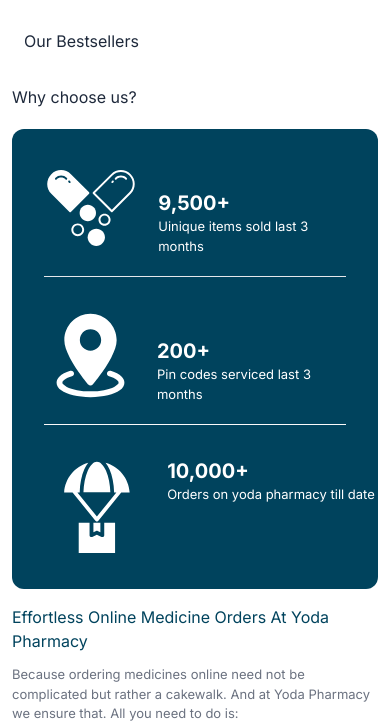
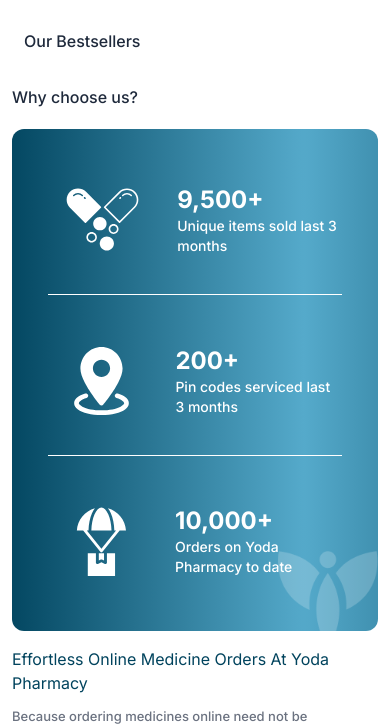
Before and after one commit to anildeveloper26/YODA_PHARMACY_CLONE, a plain HTML site: page index.html in a window 390 px wide. Shown: the part 1841-2569 px from the top of the page. Drawn offline with nearby package versions, Linux system fonts and the light colour scheme.

Commit message:
the card has been fixed

```diff
--- a/globalfont.css
+++ b/globalfont.css
@@ -12,9 +12,37 @@
 .sidebar.open {
   transform: translateX(0);
 }
+
 * {
   font-family: "Inter", serif;
   font-optical-sizing: auto;
-    font-weight: 400;
+  font-weight: 500;
   font-style: normal;
 }
+
+.why_choose_us_top_styling {
+  background: hsla(0, 0%, 100%, .1);
+  display: block;
+  width: 250px;
+  height: 250px;
+  border-radius: 50%;
+  position: absolute;
+  bottom: 105px;
+  left: -160px;
+}
+.why_choose_us{
+  z-index: -10;
+  position: relative;
+}
+.why_choose_us:after {
+  content: "";
+  background: url(/assets/logo-shape.png);
+  background-size: contain;
+  width: 100px;
+  height: 100px;
+  position: absolute;
+  bottom: -20px;
+  right: 0;
+  opacity: .2;
+
+}
--- a/index.html
+++ b/index.html
@@ -810,73 +810,143 @@
       </section>
       <!-- Deals of the day section -->
       <section class="ml-3 flex flex-col gap-8">
-        <h1 class="text-slate-800">Deals of the Day</h1>
-        <h1 class="text-slate-800">Our Bestsellers</h1>
+        <h1 class="text-slate-800 md:text-lg md:text-black md:mt-10">
+          Deals of the Day
+        </h1>
+        <h1 class="text-slate-800 md:text-lg md:text-black md:mt-18">
+          Our Bestsellers
+        </h1>
       </section>
       <!-- Why choose us CARD -->
-      <section class="mt-8">
-        <h1 class="text-slate-800 mb-5">Why choose us?</h1>
-
+      <section class="hidden md:block mt-8 md:mt-10">
+        <h1 class="text-slate-800 mb-5 md:text-lg md:text-black">
+          Why choose us?
+        </h1>
         <div
-          class="bg-cyan flex flex-col items-center rounded-xl md:flex-row xl:ml-5 xl:mr-40"
+          class="bg-custom-radial from-gray-900 rounded-xl p-9 md:flex md:justify-around why_choose_us"
         >
+          <span class="hidden md:block why_choose_us_top_styling"></span>
+          <!-- Item 1 -->
           <div
-            class="flex mt-8 mb-8 ml-8 gap-5 xs:border-b-zinc-300 border-b mr-8 pb-5 md:border-r-zinc-300 md:border-r-2 md:border-b-cyan"
+            class="flex items-center gap-5 mb-8 md:mb-0 md:border-r md:pr-8 md:border-white"
           >
-            <div>
+            <div class="p-4 rounded-full flex items-center justify-center">
               <img
-                class="md:pt-6"
-                height="100"
-                width="100"
                 src="./assets/WHY CHOOSE US/icon_1.svg"
-                alt=""
+                alt="Items Sold Icon"
+                class="w-16 h-16 md:h-24 md:w-24"
               />
             </div>
-            <div class="mt-7">
-              <h1 class="text-xl font-bold text-white">9,500+</h1>
-              <p class="text-white text-xsm xl:text-base xl:max-w-40">
-                Uinique items sold last 3 months
+            <div>
+              <h1 class="text-white text-2xl font-bold">9,500+</h1>
+              <p class="text-sm xl:text-base text-white md:max-w-40">
+                Unique items sold last 3 months
               </p>
             </div>
           </div>
+          <!-- Item 2 -->
           <div
-            class="flex gap-5 ml-8 mr-8 border-b border-b-zinc-50 pb-5 md:flex md:border-b-cyan md:border-r-zinc-300 md:border-r-2"
+            class="flex items-center gap-5 mb-8 md:mb-0 md:border-r md:pr-8 md:border-white"
           >
-            <div>
+            <div class="p-4 rounded-full flex items-center justify-center">
               <img
-                class="md:pt-7"
-                height="100"
-                width="100"
                 src="./assets/WHY CHOOSE US/icon_2.svg"
-                alt=""
+                alt="Pin Codes Icon"
+                class="w-16 h-16 md:h-24 md:w-24"
               />
             </div>
-            <div class="mt-7">
-              <h1 class="text-white text-xl font-bold">200+</h1>
-              <p class="text-white text-xsm xl:text-base xl:max-w-40">
+            <div>
+              <h1 class="text-white text-2xl font-bold">200+</h1>
+              <p class="text-sm xl:text-base text-white md:max-w-40">
                 Pin codes serviced last 3 months
               </p>
             </div>
           </div>
-          <div class="flex mb-8 mt-8 gap-5 ml-8">
-            <div>
+          <!-- Item 3 -->
+          <div class="flex items-center gap-5">
+            <div class="p-4 rounded-full flex items-center justify-center">
               <img
-                class=""
-                height="100"
-                width="100"
                 src="./assets/WHY CHOOSE US/icon_3.svg"
-                alt=""
+                alt="Orders Icon"
+                class="w-16 h-16 md:h-24 md:w-24"
               />
             </div>
             <div>
-              <h1 class="text-white text-xl font-bold">10,000+</h1>
-              <p class="text-white text-xsm xl:text-base xl:max-w-40">
-                Orders on yoda pharmacy till date
+              <h1 class="text-white text-2xl font-bold">10,000+</h1>
+              <p class="text-sm xl:text-base text-white md:max-w-40">
+                Orders on Yoda Pharmacy to date
               </p>
             </div>
           </div>
         </div>
       </section>
+
+      <!-- MEDIUM SCREEN WHY CHOOSE US CARD -->
+
+      <section class=" md:hidden mt-8 md:mt-10">
+        <h1 class="text-slate-800 mb-5 md:text-xl md:text-black">
+          Why choose us?
+        </h1>
+        <div
+          class="bg-custom-radial from-gray-900 rounded-xl p-9 md:flex md:justify-around why_choose_us"
+        >
+          <span class="hidden md:block why_choose_us_top_styling"></span>
+          <!-- Item 1 -->
+          <div
+            class="flex items-center gap-5 mb-8 pb-5 md:mb-0 border-b md:pr-8 border-white"
+          >
+            <div class="p-4 rounded-full flex items-center justify-center">
+              <img
+                src="./assets/WHY CHOOSE US/icon_1.svg"
+                alt="Items Sold Icon"
+                class="w-22 h-22 md:h-24 md:w-24"
+              />
+            </div>
+            <div>
+              <h1 class="text-white text-2xl font-bold">9,500+</h1>
+              <p class="text-sm xl:text-base text-white md:max-w-40">
+                Unique items sold last 3 months
+              </p>
+            </div>
+          </div>
+          <!-- Item 2 -->
+          <div
+            class="flex items-center gap-5 mb-8 pb-5 border-b md:pr-8 border-white"
+          >
+            <div class="p-4 rounded-full flex items-center justify-center">
+              <img
+                src="./assets/WHY CHOOSE US/icon_2.svg"
+                alt="Pin Codes Icon"
+                class="w-22 h-22 md:h-24 md:w-24"
+              />
+            </div>
+            <div>
+              <h1 class="text-white text-2xl font-bold">200+</h1>
+              <p class="text-sm xl:text-base text-white md:max-w-40">
+                Pin codes serviced last 3 months
+              </p>
+            </div>
+          </div>
+          <!-- Item 3 -->
+          <div class="flex items-center gap-5">
+            <div class="p-4  rounded-full flex items-center justify-center">
+              <img
+                src="./assets/WHY CHOOSE US/icon_3.svg"
+                alt="Orders Icon"
+                class="w-22 h-22 md:h-24 md:w-24"
+              />
+            </div>
+            <div>
+              <h1 class="text-white text-2xl font-bold">10,000+</h1>
+              <p class="text-sm xl:text-base text-white md:max-w-40">
+                Orders on Yoda Pharmacy to date
+              </p>
+            </div>
+          </div>
+        </div>
+      </section>
+
+
       <!-- Final paragraph section -->
       <section class="mt-4 font-normal xl:mt-8">
         <h1
--- a/tailwind.config.js
+++ b/tailwind.config.js
@@ -17,7 +17,10 @@
       },
       height:{
         'c-19':'70px'
-      }
+      },
+      backgroundImage: {
+        'custom-radial': 'radial-gradient(83.48% 2611.75% at 79.77% 50%, #55aacb 0%, #00435d 100%)',
+      },
     }
   }
 }
```
Also changed, not shown: assets/logo-shape.png (added). Lines whose indentation alone changed are shown as unchanged.
